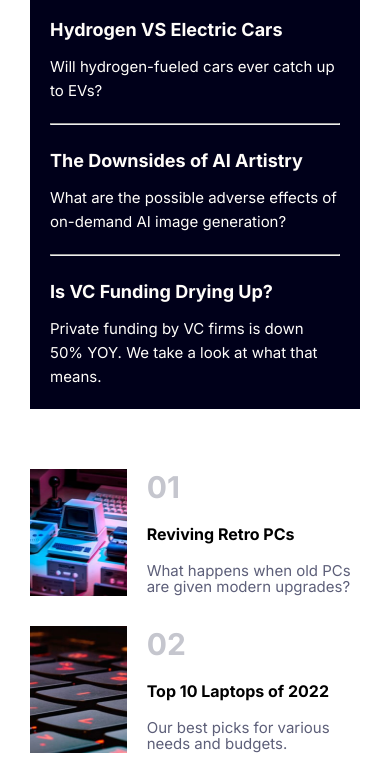
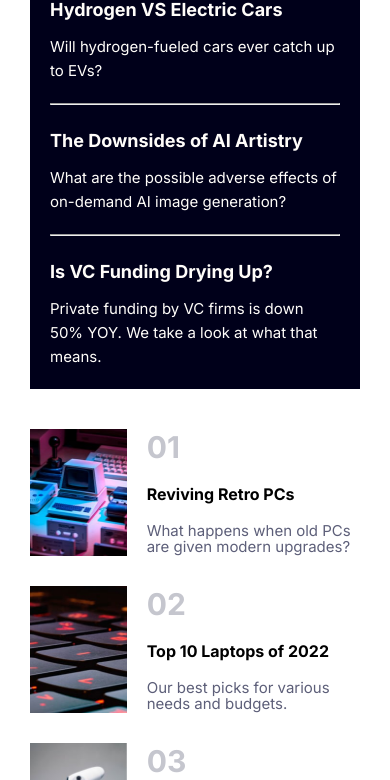
Before and after one commit to GOKULBS0023/news-landing-page-front-end-mentor, a plain HTML site: page index.html in a window 390 px wide. Shown: the part 735-1515 px from the top of the page. Drawn offline with nearby package versions, Linux system fonts and the light colour scheme.

Commit message:
Update style.css

```diff
--- a/css/style.css
+++ b/css/style.css
@@ -291,6 +291,9 @@ body{
 }
 /* 800px and below */
 @media (max-width: 800px){
+    .container{
+        grid-gap: 30px;
+    }
     /* Navbar */
 
     .nav{
@@ -336,6 +339,7 @@ body{
     /* Container */
     .container{
         padding: 25px 30px;
+        grid-gap: 20px;
     }
     /* Main Container */
     .des-box{
```
